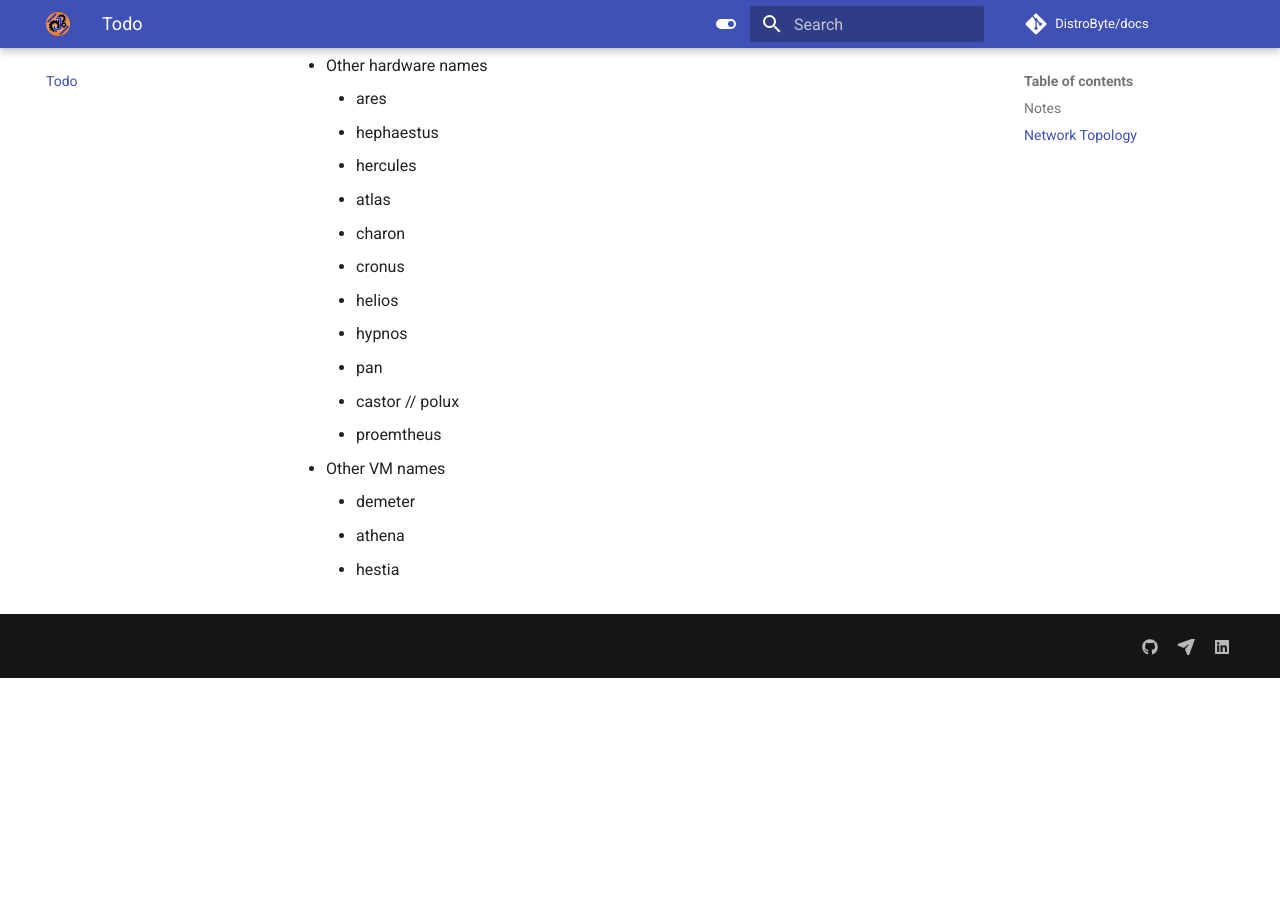
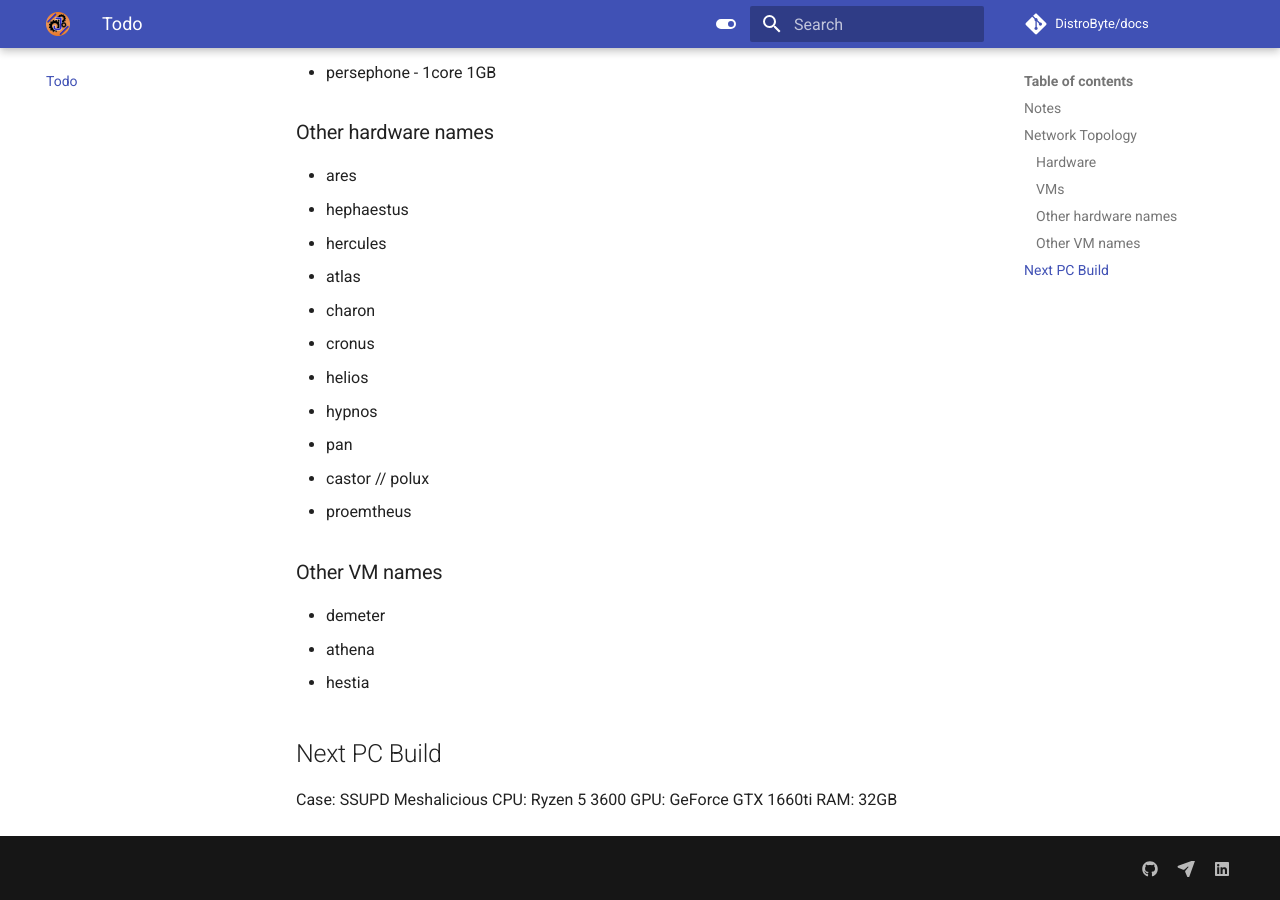
Before and after one commit to DistroByte/docs, an MkDocs documentation site: the page built from docs/todo.md, in a window 1280 px wide and 900 px high, scrolled down 1256 px. Built offline with MkDocs 1.6.1 and Material for MkDocs 9.7.7, drawn with Linux system fonts in a browser that asks for light colours; comment, search, counter and statistics services are not loaded; before the commit the page ends 1934 px from its top, so only the background shows below that.

Commit message:
Update todo to use headers

```diff
--- a/docs/todo.md
+++ b/docs/todo.md
@@ -18,37 +18,48 @@
 
 ## Network Topology
 
-- Hardware
-    - .1 router
-    - .2 hades (switch)
-    - .3 zeus (optiplex)
-    - .4 hermes (optiplex)
-    - .5 dionysus (NAS)
-    - .6 apollo (raspi 4b)
-    - .7 artemis (raspi 4b)
-    - .10 poseidon (PC)
-    - .11 perseus (Dell Laptop)
-    - .12 icarus (Galaxy Note 9)
+### Hardware
 
-- VMs
-    - hera - 4core 24GB
-    - aphrodite - 1core 1GB
-    - persephone - 1core 1GB
+- .1 router
+- .2 hades (switch)
+- .3 zeus (optiplex)
+- .4 hermes (optiplex)
+- .5 dionysus (NAS)
+- .6 apollo (raspi 4b)
+- .7 artemis (raspi 4b)
+- .10 poseidon (PC)
+- .11 perseus (Dell Laptop)
+- .12 icarus (Galaxy Note 9)
 
-- Other hardware names
-    - ares
-    - hephaestus
-    - hercules
-    - atlas
-    - charon
-    - cronus
-    - helios
-    - hypnos
-    - pan
-    - castor // polux
-    - proemtheus
+### VMs
 
-- Other VM names
-    - demeter
-    - athena
-    - hestia
+- hera - 4core 24GB
+- aphrodite - 1core 1GB
+- persephone - 1core 1GB
+
+### Other hardware names
+
+- ares
+- hephaestus
+- hercules
+- atlas
+- charon
+- cronus
+- helios
+- hypnos
+- pan
+- castor // polux
+- proemtheus
+
+### Other VM names
+
+- demeter
+- athena
+- hestia
+
+## Next PC Build
+
+Case: SSUPD Meshalicious
+CPU: Ryzen 5 3600
+GPU: GeForce GTX 1660ti
+RAM: 32GB
```
